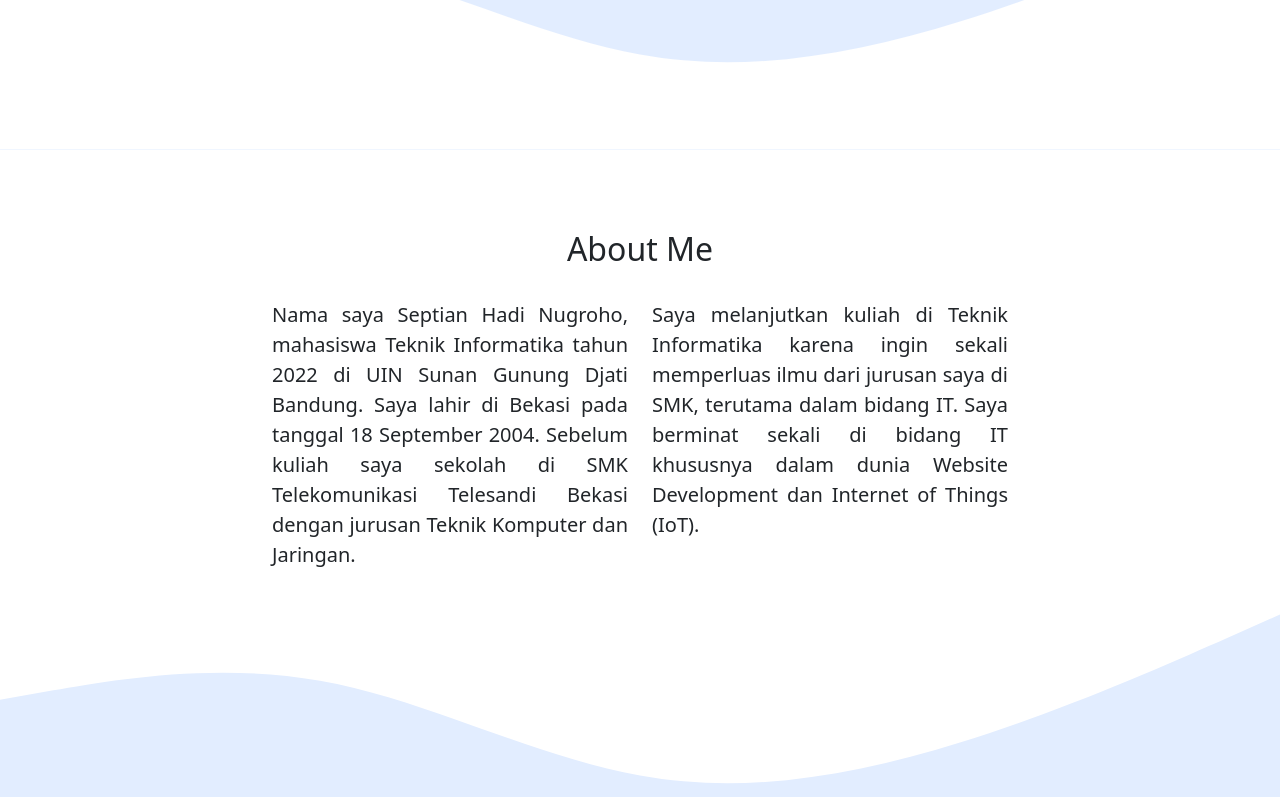
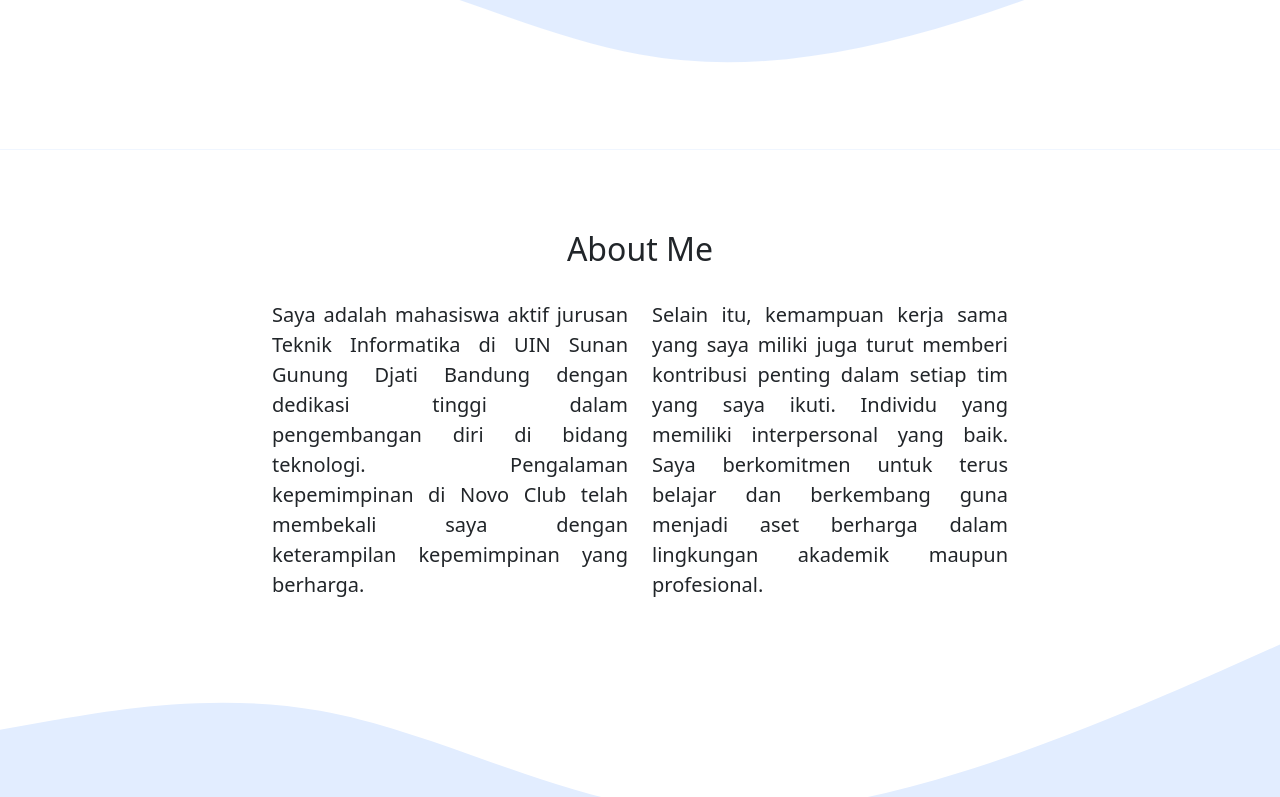
Before and after one commit to septianhadinugroho/septianhadinugroho.github.io, a plain HTML site: page index.html in a window 1280 px wide. Shown: the part 552-1349 px from the top of the page. Drawn offline with nearby package versions, Linux system fonts and the light colour scheme.

Commit message:
mengganti about me

```diff
--- a/index.html
+++ b/index.html
@@ -72,14 +72,15 @@
             </div>
             <div class="row justify-content-center fs-5 text-center">
                 <div class="col-md-4 text">
-                    <p>Nama saya Septian Hadi Nugroho, mahasiswa Teknik Informatika tahun 2022 di UIN Sunan Gunung Djati
-                        Bandung. Saya lahir di Bekasi pada tanggal 18 September 2004. Sebelum kuliah saya sekolah di SMK
-                        Telekomunikasi Telesandi Bekasi dengan jurusan Teknik Komputer dan Jaringan.</p>
+                    <p>Saya adalah mahasiswa aktif jurusan Teknik Informatika di UIN Sunan Gunung Djati Bandung dengan
+                        dedikasi tinggi dalam pengembangan diri di bidang teknologi. Pengalaman kepemimpinan di Novo
+                        Club telah membekali saya dengan keterampilan kepemimpinan yang berharga.</p>
                 </div>
                 <div class="col-md-4 text">
-                    <p>Saya melanjutkan kuliah di Teknik Informatika karena ingin sekali memperluas ilmu dari jurusan
-                        saya di SMK, terutama dalam bidang IT. Saya berminat sekali di bidang IT khususnya dalam dunia
-                        Website Development dan Internet of Things (IoT).</p>
+                    <p>Selain itu, kemampuan kerja sama yang saya miliki juga turut memberi kontribusi penting dalam
+                        setiap tim yang saya ikuti. Individu yang memiliki interpersonal yang baik. Saya berkomitmen
+                        untuk terus belajar dan berkembang guna menjadi aset berharga dalam lingkungan akademik maupun
+                        profesional.</p>
                 </div>
             </div>
         </div>
```
